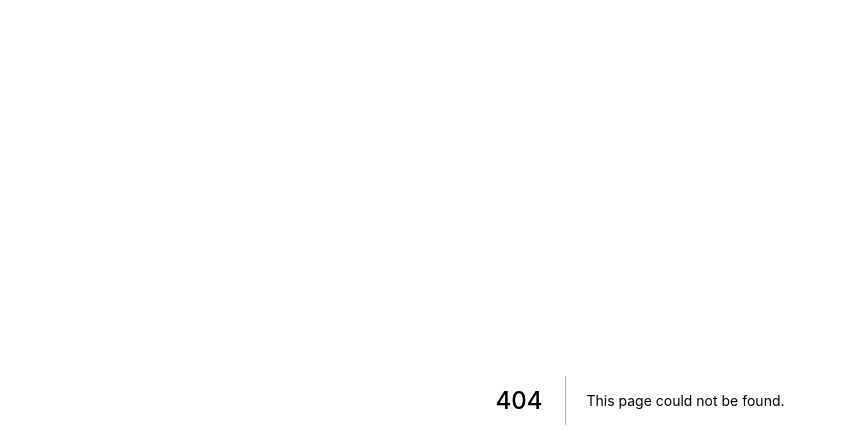
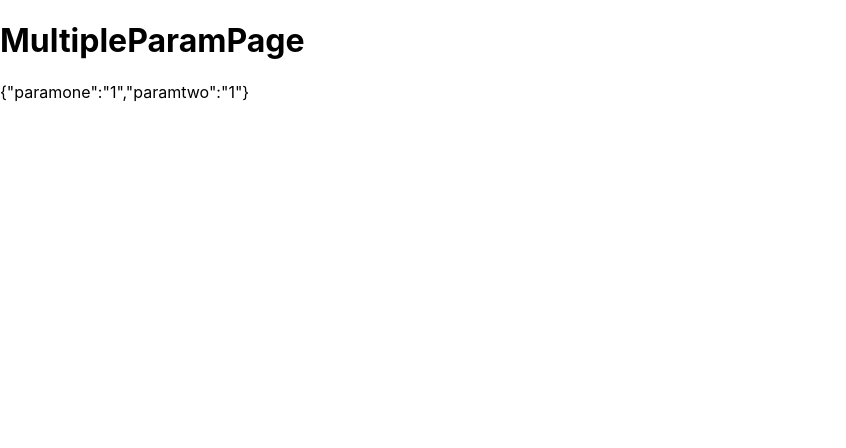
Before and after one commit to ngochung04/nextjs-app, a Next.js app: page /routing/multiple/1/1 in a window 1280 px wide. Before the commit this address had no page. Shown: the top 448 px of the page, without its empty margins (0-846 px from the left). Built offline with nearby package versions, Linux system fonts and the light colour scheme.

Commit message:
Demo routing

```diff
--- /dev/null
+++ b/pages/routing/multiple/[paramone]/[paramtwo].tsx
@@ -0,0 +1,14 @@
+import { useRouter } from "next/router";
+import React from "react";
+
+const MultipleParamPage = () => {
+  const router = useRouter();
+  return (
+    <>
+      <h1>MultipleParamPage</h1>
+      {<p>{JSON.stringify(router.query)}</p>}
+    </>
+  );
+};
+
+export default MultipleParamPage;
```
Also changed, not shown: pages/routing/[...slug].tsx (added, +14 -0 lines), pages/routing/single/[slug].tsx (added, +14 -0 lines).
